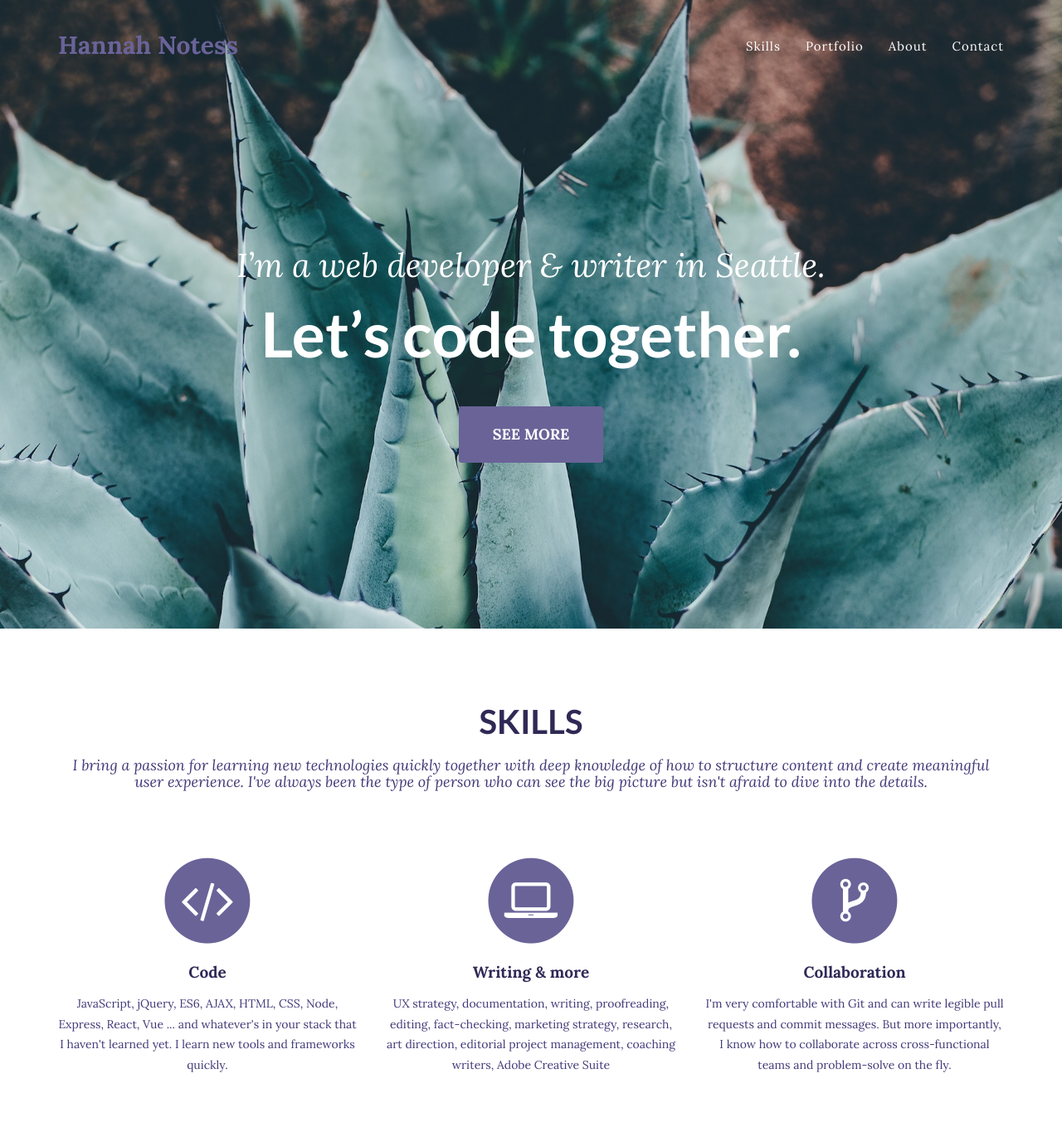
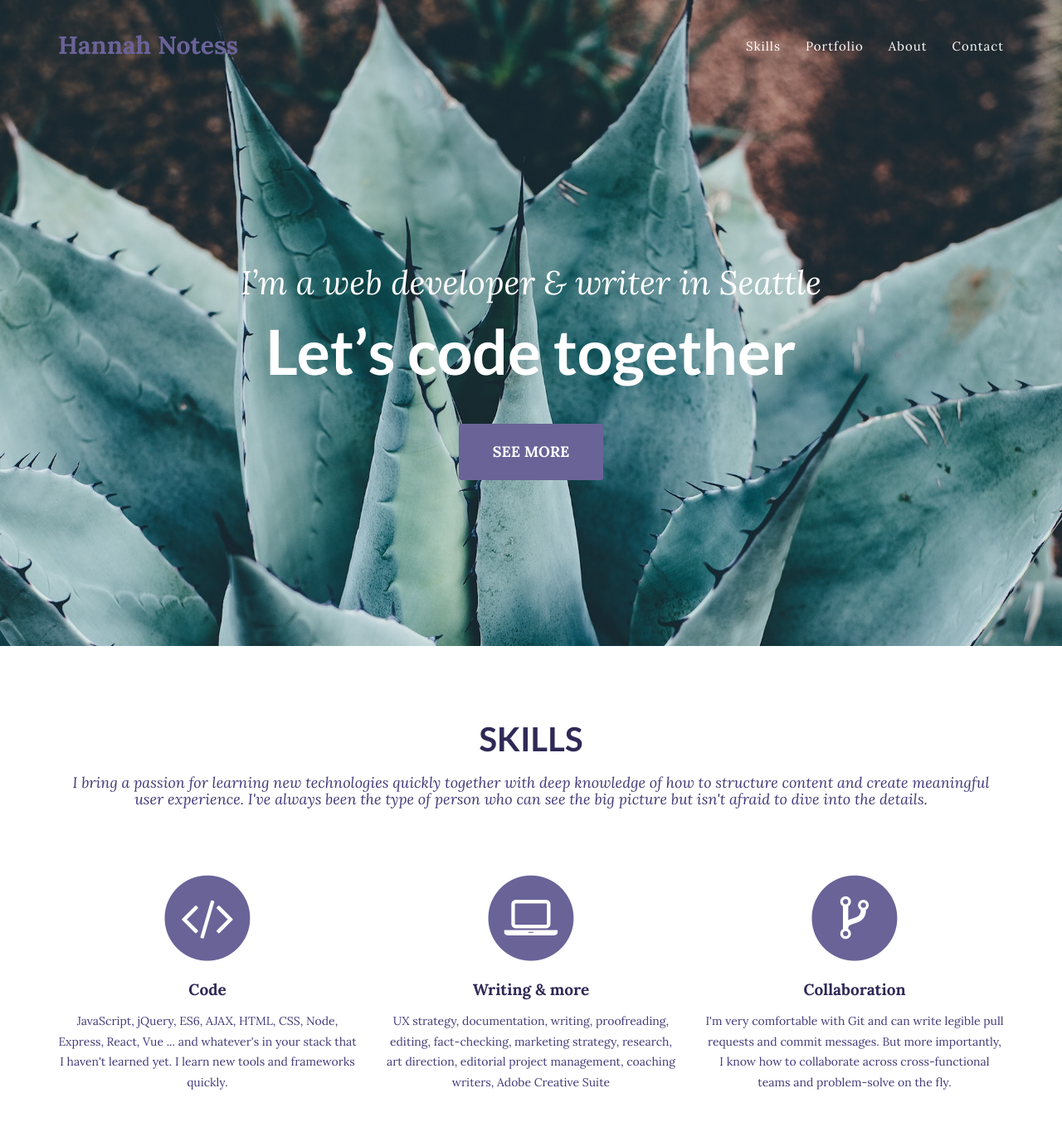
Before and after one commit to hnotess/portfolio, a Jekyll site: the page built from index.html, in a window 1280 px wide and 1400 px high. Shown: the top 1353 px of the window at 83% size. Built offline with Jekyll 4.4.1, drawn with Linux system fonts in a browser that asks for light colours.

Commit message:
fix accessibility errors

```diff
--- a/_includes/header.html
+++ b/_includes/header.html
@@ -41,8 +41,8 @@
     <header>
         <div class="container">
             <div class="intro-text">
-                <div class="intro-lead-in">I&rsquo;m a web developer & writer in Seattle.</div>
-                <div class="intro-heading">Let&rsquo;s code together.</div>
+                <h1 class="intro-lead-in">I&rsquo;m a web developer & writer in Seattle</h1>
+                <h2 class="intro-heading">Let&rsquo;s code together</h2>
                 <a href="#skills" class="page-scroll btn btn-xl">See more</a>
             </div>
         </div>
--- a/_includes/portfolio_grid.html
+++ b/_includes/portfolio_grid.html
@@ -16,7 +16,7 @@
                                 <i class="fa fa-plus fa-3x"></i>
                             </div>
                         </div>
-                        <img src="img/portfolio/{{ post.thumbnail }}" class="img-responsive img-centered" alt="">
+                        <img src="img/portfolio/{{ post.thumbnail }}" class="img-responsive img-centered" alt="{{ post.alt }}">
                     </a>
                     <div class="portfolio-caption">
                         <h4>{{ post.title }}</h4>
```
Also changed, not shown: _includes/css/agency.css (+6 -1 lines).
